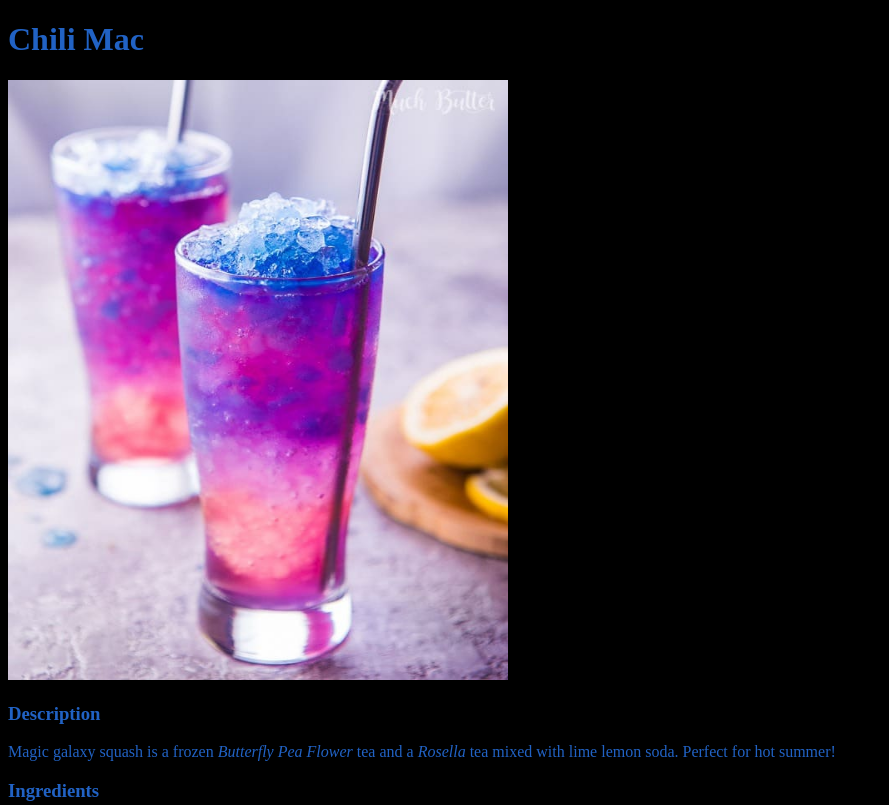
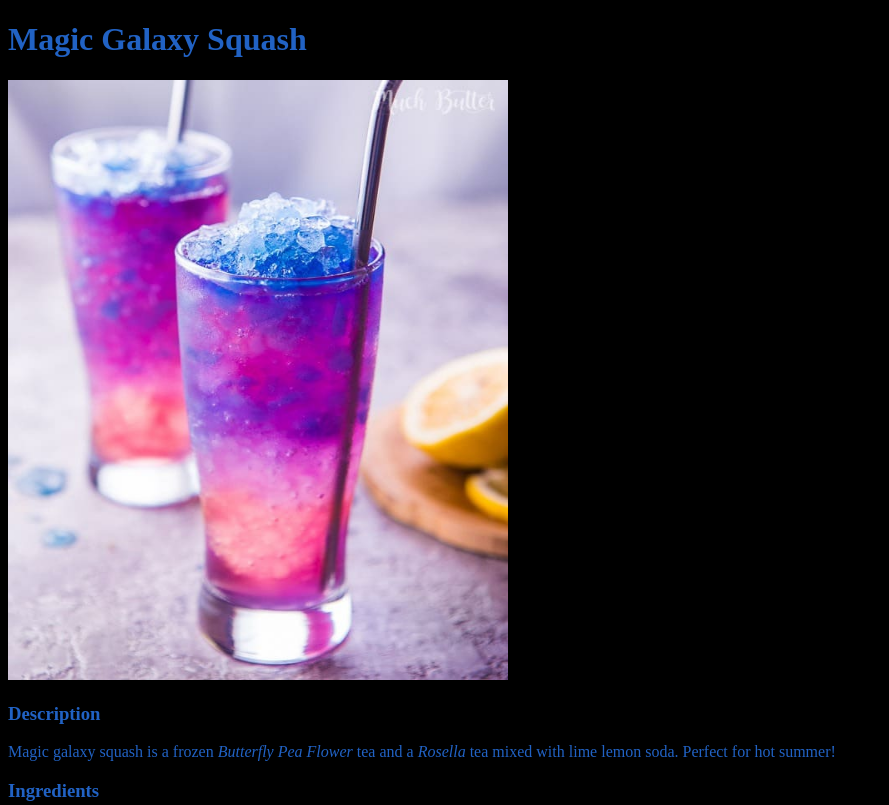
Before and after one commit to Maefire/odin-recipes, a plain HTML site: page recipes/magic-galaxy-squash.html in a window 1280 px wide. Shown: the top 805 px of the page, without its empty margins (0-889 px from the left). Drawn offline with Linux system fonts and the light colour scheme.

Commit message:
Correct typos
Missed a typo on the H1 headers. We have no more excess chili mac

```diff
--- a/recipes/magic-galaxy-squash.html
+++ b/recipes/magic-galaxy-squash.html
@@ -7,7 +7,7 @@
     <title>Magic Galaxy Squash</title>
 </head>
 <body style="background-color: black; color:rgb(33, 98, 196)">
-    <h1>Chili Mac</h1>
+    <h1>Magic Galaxy Squash</h1>
 
     <img src="../images/magic-galaxy-squash.jpg" style="width:500px ; height:600px" alt="A delightly colorful glass of Magic Galaxy Squash">
 
```
Also changed, not shown: recipes/tiramisu.html (+1 -1 lines).
